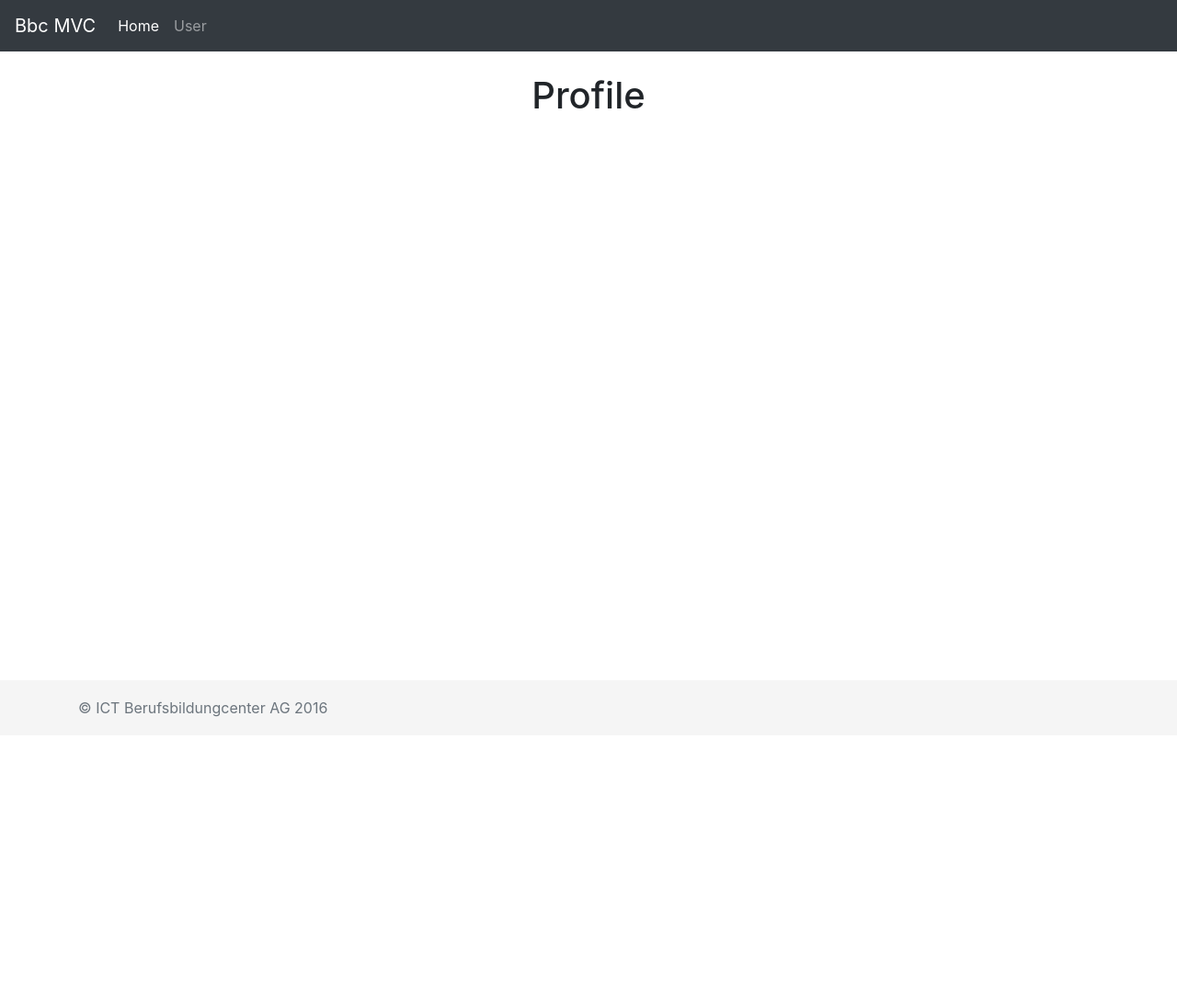
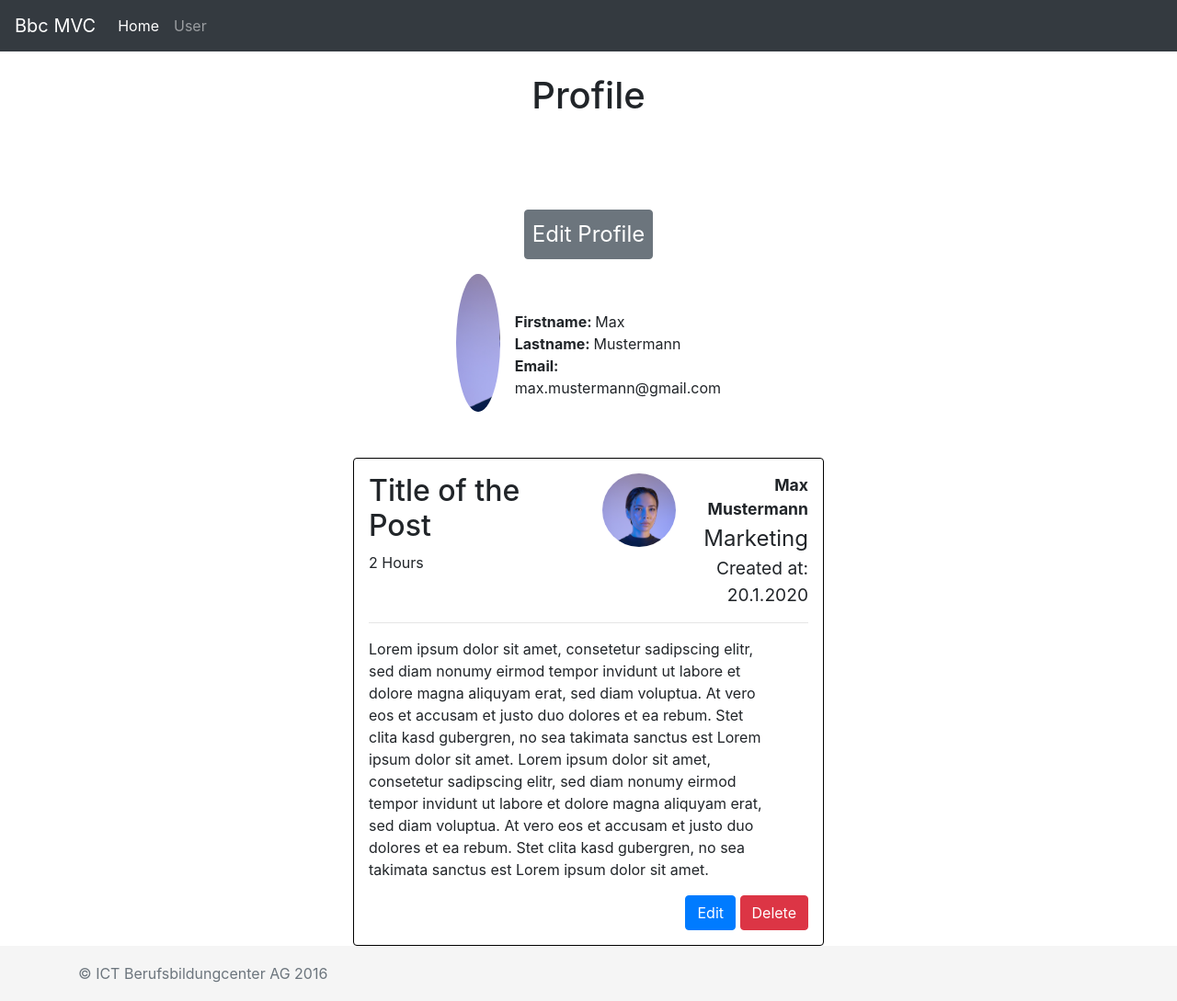
Before and after one commit to saschakblr/TeamDiary, a PHP site: page /user/profile in a window 1280 px wide. Shown: the whole page at 92% size. Before the commit the page ends 780 px from the top, so only its background shows below. Run offline with PHP 8.4, Linux system fonts and the light colour scheme.

Commit message:
Finished profile page

```diff
--- a/public/css/style.css
+++ b/public/css/style.css
@@ -34,15 +34,15 @@ body > .container {
   text-align: center;
 }
 
-/*! Home page */
-.newPostbtn {
-  position: fixed;
+/*! Cards */
+.btnContainer {
+  text-align: center;
+  padding-bottom: 16px;
 }
 
-.newPostBtn {
-  margin-left: 90%;
+.rightBtn {
   font-size: 1.5rem;
-  padding: 8px !important;
+  padding: 8px;
 }
 
 .contentContainer {
@@ -104,3 +104,25 @@ body > .container {
   text-align: right;
   margin-top: 16px;
 }
+
+/* ! Profile page */
+.userProfile {
+  padding-bottom: 50px;
+  display: flex;
+  max-width: 1000px;
+  width: 45%;
+}
+
+.bigAvatar {
+  background-image: url(../images/profilepic.jpg);
+  background-size: 150px;
+  background-repeat: no-repeat;
+  height: 150px;
+  width: 150px;
+  border-radius: 100%;
+}
+
+.profileInfo {
+  margin-left: 16px;
+  padding-top: 40px;
+}
--- a/templates/user/profile.php
+++ b/templates/user/profile.php
@@ -0,0 +1,63 @@
+<!-- //* Container for all the main elements of the page -->
+<div class="contentContainer mx-auto">
+    <!-- //* Button to edit the profile -->
+    <div class="btnContainer">
+        <a href="#">
+            <button type="button" class="btn btn-secondary rightBtn">Edit Profile</button>
+        </a>
+    </div>
+    <!-- //* Container to Display user information -->
+    <div class="userProfile mx-auto">
+        <div class="bigAvatar"></div>
+        <div class="profileInfo">
+            <div class="infoRow"><strong>Firstname: </strong>Max</div>
+            <div class="infoRow"><strong>Lastname: </strong>Mustermann</div>
+            <div class="infoRow"><strong>Email: </strong>max.mustermann@gmail.com</div>
+        </div>
+    </div>
+    <!-- //* Cards to display the posts -->
+    <div class="postCard mx-auto">
+        <div class="cardHead row">
+            <!-- //* Title and legth of the post -->
+            <div class="col">
+                <h2>Title of the Post</h2>
+                <span>2 Hours</span>
+            </div>
+            <!-- //* Avatar and info about the user -->
+            <div class="col right-action d-flex">
+                <div class="flex-fill profilePicCont">
+                    <div class="profilePic"></div>
+                </div>
+                <div class="flex-fill align-middle">
+                    <strong id="userNameDisplay">
+                        Max Mustermann
+                    </strong>
+                    <br>
+                    <span class="unitDisplay">
+                        Marketing
+                    </span>
+                    <br>
+                    <span class="creationTimeDisplay">
+                        Created at: 20.1.2020
+                    </span>
+                </div>
+            </div>
+        </div>
+        <hr>
+        <!-- //* Body of the post -->
+        <div class="postDescription">
+            Lorem ipsum dolor sit amet, consetetur sadipscing elitr, sed diam nonumy eirmod tempor invidunt ut labore et dolore magna aliquyam erat, sed diam voluptua. At vero eos et accusam et justo duo dolores et ea rebum. Stet clita kasd gubergren, no sea takimata sanctus est Lorem ipsum dolor sit amet. Lorem ipsum dolor sit amet, consetetur sadipscing elitr, sed diam nonumy eirmod tempor invidunt ut labore et dolore magna aliquyam erat, sed diam voluptua. At vero eos et accusam et justo duo dolores et ea rebum. Stet clita kasd gubergren, no sea takimata sanctus est Lorem ipsum dolor sit amet.
+        </div>
+        <!-- //* Buttons to edit and delete the post -->
+        <div class="postFooterCont">
+            <div>
+                <a href="#">
+                    <button type="button" class="btn btn-primary">Edit</button>
+                </a>
+                <a href="#">
+                    <button type="button" class="btn btn-danger">Delete</button>
+                </a>
+            </div>
+        </div>
+    </div>
+</div>
```
Also changed, not shown: templates/post/home.php (+10 -6 lines).
